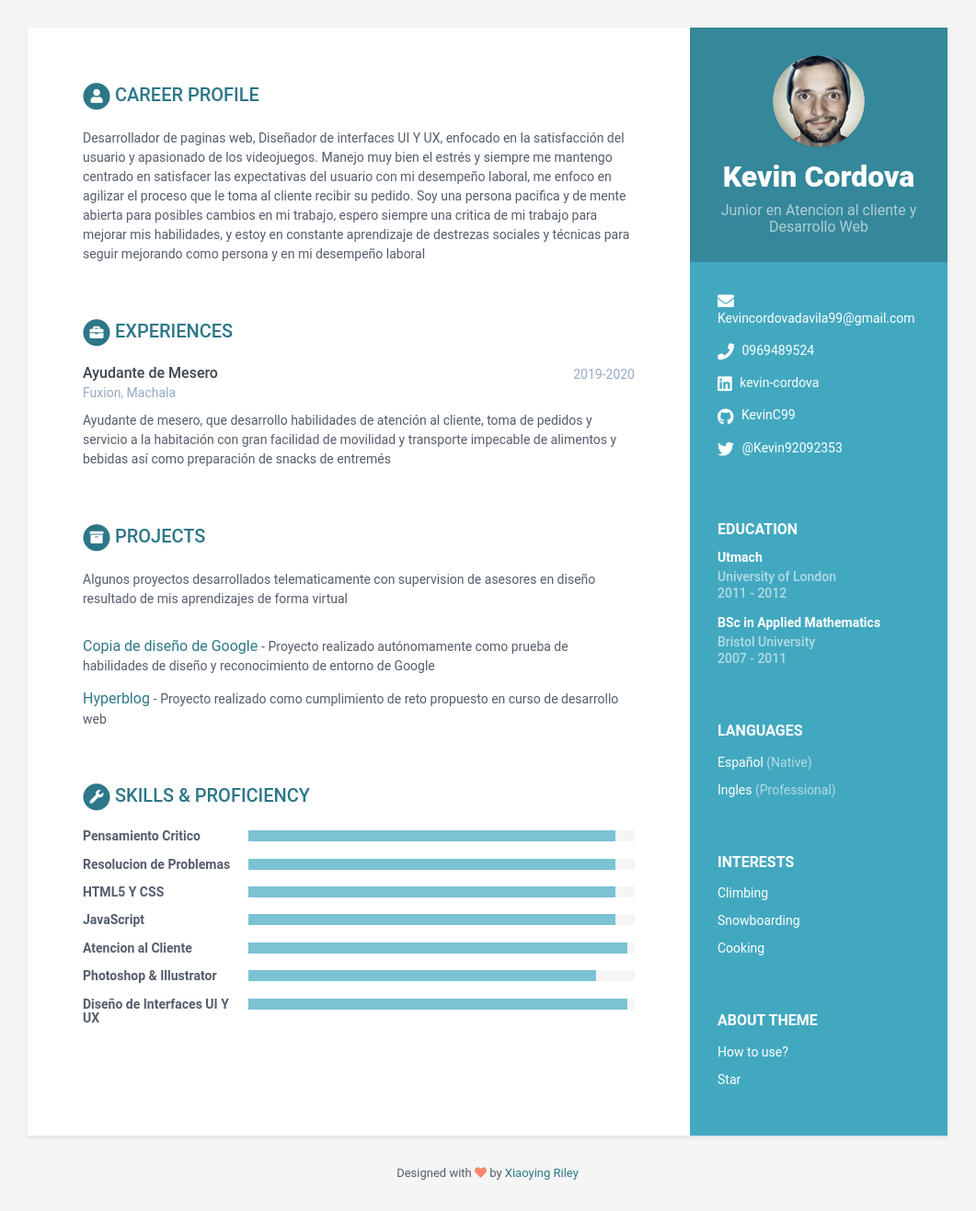
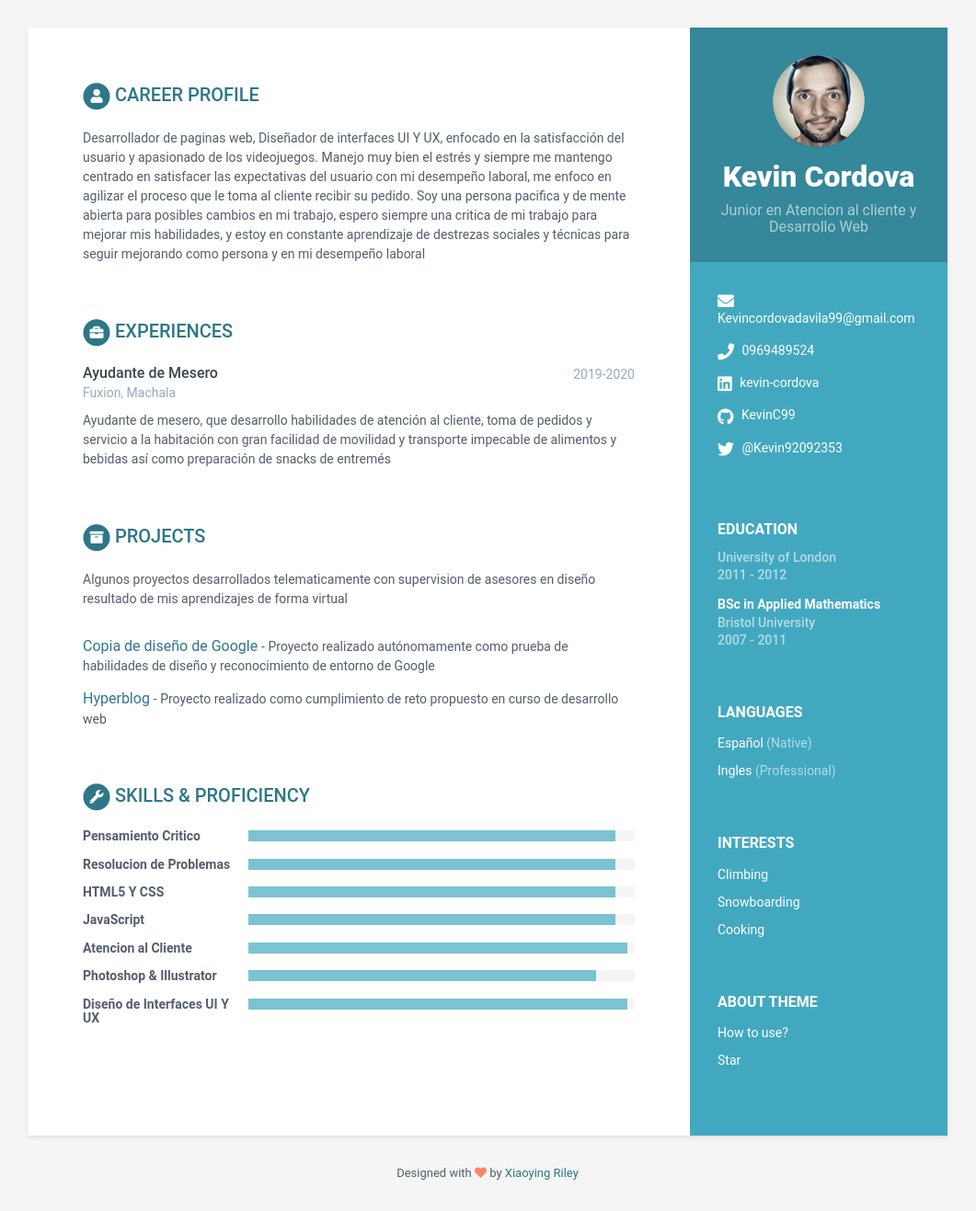
Before and after one commit to KevinC99/good-birch-4e19a, a Jekyll site: the page built from index.html, in a window 1280 px wide. Shown: the whole page at 92% size, without its empty margins (110-1171 px from the left). Built offline with Jekyll 4.4.1, drawn with Linux system fonts in a browser that asks for light colours.

Commit message:
data.yml: updated degree in education

```diff
--- a/_data/data.yml
+++ b/_data/data.yml
@@ -39,8 +39,7 @@ career-profile:
     aprendizaje de destrezas sociales y técnicas para seguir mejorando como
     persona y en mi desempeño laboral
 education:
-  - degree: Utmach
-    university: University of London
+  - university: University of London
     time: 2011 - 2012
     details: |
       Describe your study here lorem ipsum dolor sit amet, consectetuer
```
